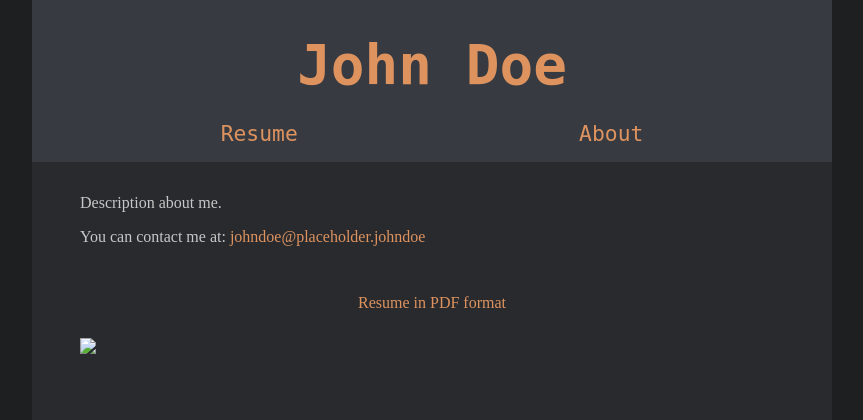
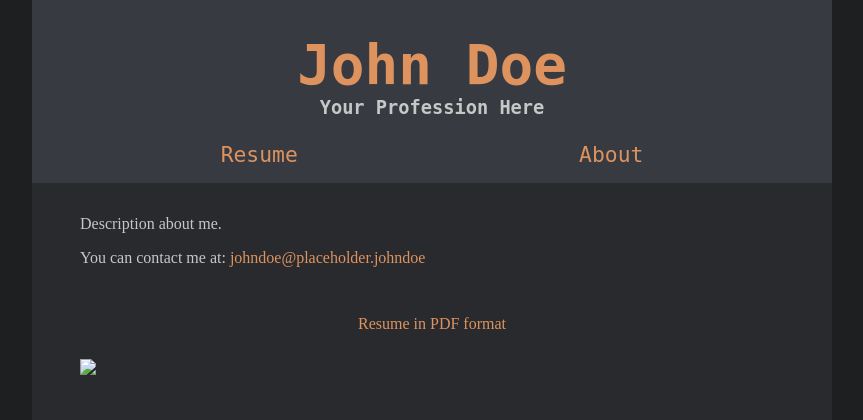
Before and after one commit to Ross65536/PersonalBlog, a Django app: page / in a window 1280 px wide. Shown: the top 420 px of the page, without its empty margins (208-1071 px from the left). Run offline with Django 3.2, Linux system fonts and the light colour scheme; some libraries are stand-ins or nearby versions.

Commit message:
added profession subtitle

```diff
--- a/personalPages/static/personalPages/css/base/layout.css
+++ b/personalPages/static/personalPages/css/base/layout.css
@@ -41,11 +41,16 @@ li {
     margin: 0;
 }
 
-#header h1
-{
+#name {
     margin-top: 1rem;
+    margin-bottom: 0rem;
+    text-align: center;
+}
+
+#profession {
+    text-align: center;
+    margin-top: 0;
     margin-bottom: 1.5rem;
-    text-align: center;
 }
 
 /*
--- a/personalPages/static/personalPages/css/base/typhography.css
+++ b/personalPages/static/personalPages/css/base/typhography.css
@@ -1,3 +1,14 @@
+/**
+* Tomorrow Night Colors
+* Anchors: #de935f
+* Background: #1d1f21
+* Foregound: #c5c8c6
+* Header Background: #373b41
+* Page Background: #282a2e
+*
+*/
+
+
 /*
 * =VARIOUS
 *
@@ -29,9 +40,13 @@ a:active {
     font-size: 16pt;
 }
 
-#header h1
-{
+#name {
     font-size: 42pt;
+}
+
+#profession {
+    font-size: 14pt;
+    color: #c5c8c6;
 }
 
 /*
--- a/personalPages/templates/personalPages/base.html
+++ b/personalPages/templates/personalPages/base.html
@@ -15,10 +15,13 @@
     </head>
     <body>
         <header id="header">
-            <h1>
+            <h1 id="name">
                 <!-- a href="{% url 'index' %}"> {{ fullname|truncatewords:1 }}'s Corner of the Web </a-->
                 <a href="{% url 'index' %}"> {{ fullname }} </a>
             </h1>
+            <h3 id="profession">
+                 {{ professional_title }}
+            </h3>
             <nav id="top-bar">
                 <ul>
                     <li><a href="{% url 'resume' %}">Resume</a></li>
--- a/personalPages/values.py
+++ b/personalPages/values.py
@@ -1,5 +1,6 @@
 
 FULL_NAME = "John Doe"
+PROFESSIONAL_TITLE = "Your Profession Here"
 EMAIL = "johndoe@placeholder.johndoe"
 RESUME_IMAGE_URL = "http://dummyimage.com/600x1000&text=resume_image_placeholder"
 
--- a/personalPages/views.py
+++ b/personalPages/views.py
@@ -13,11 +13,13 @@ def resume(request):
         'resume_pdf_url': values.RESUME_PDF_URL,
         'resume_image_url': values.RESUME_IMAGE_URL,
         'email': values.EMAIL,
+        'professional_title': values.PROFESSIONAL_TITLE,
     }
     return render(request, 'personalPages/resume.html', context)
 
 def about(request):
     context = {
-        'fullname': values.FULL_NAME
+        'fullname': values.FULL_NAME,
+        'professional_title': values.PROFESSIONAL_TITLE,
     }
     return render(request, 'personalPages/about.html', context)
```
